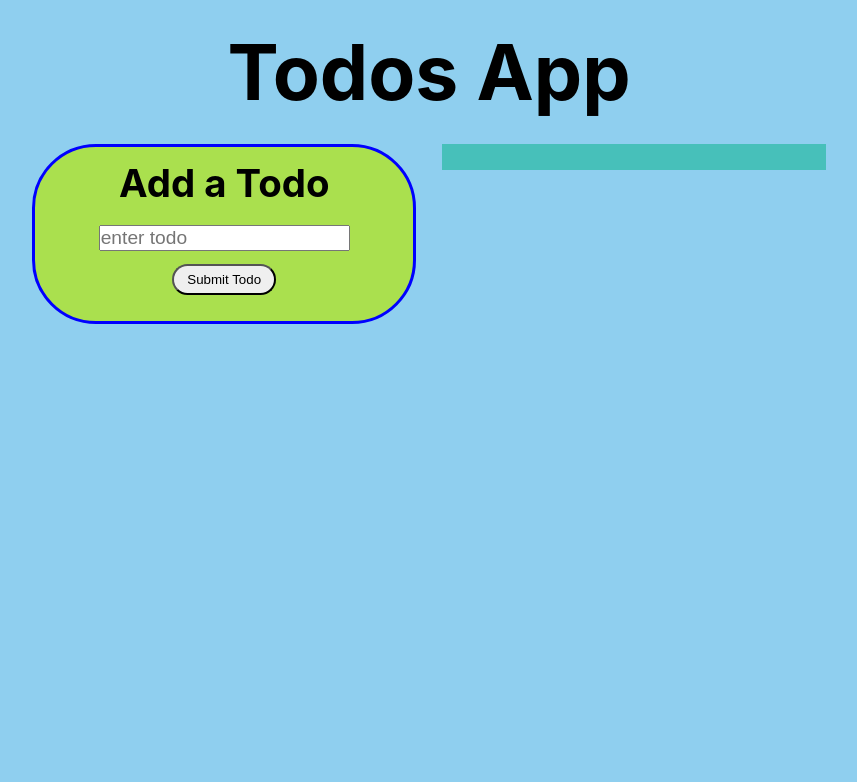
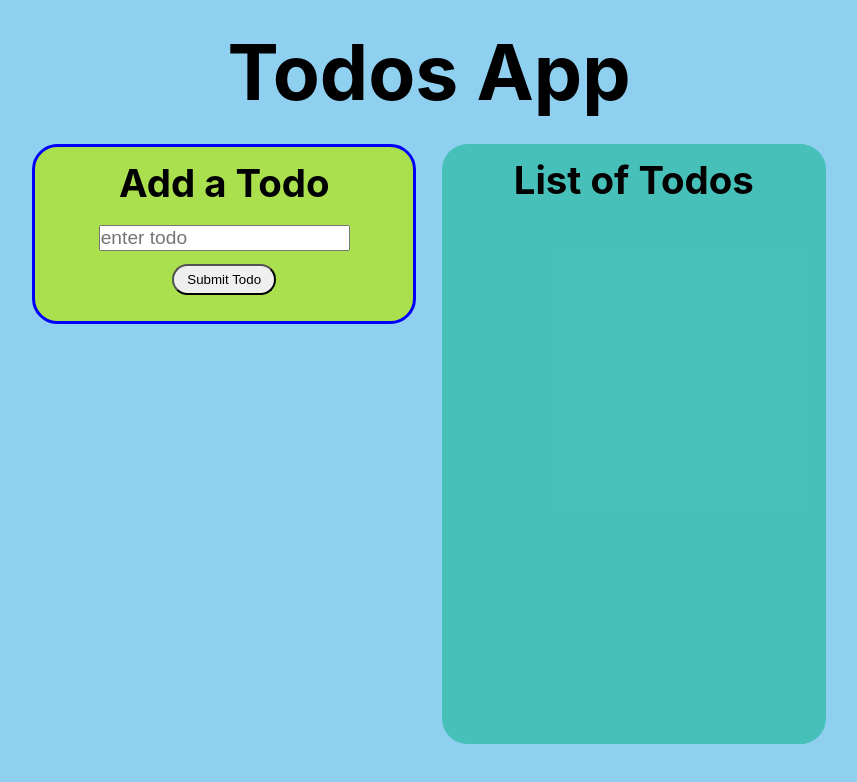
Before and after one commit to franco-ortega/demo-react-01-todos, a React (Create React App) app: page / in a window 1280 px wide. Shown: the top 782 px of the page, without its empty margins (211-1068 px from the left). Built offline with nearby package versions, Linux system fonts and the light colour scheme.

Commit message:
add height and overflow to TodoList

```diff
--- a/src/components/todos/AddTodo.module.css
+++ b/src/components/todos/AddTodo.module.css
@@ -1,6 +1,6 @@
 .AddTodo {
   border:  medium solid blue;
-  border-radius: 5vw;
+  border-radius: 2vw;
   background: hsla(75, 80%, 50%, 0.75);
   width: 30vw;
   padding: 1vw;
--- a/src/components/todos/Todo.module.css
+++ b/src/components/todos/Todo.module.css
@@ -6,6 +6,7 @@
 
   color: hsla(90, 85%, 80%, 0.9);
   font-size: 1.75vw;
+  text-align: left;
 }
 
 .Todo span {
--- a/src/components/todos/TodoList.jsx
+++ b/src/components/todos/TodoList.jsx
@@ -10,6 +10,7 @@ const TodoList = ({ todos }) => {
 
   return (
     <div className={styles.TodoList}>
+      <h2>List of Todos</h2>
       {allTheTodos}
     </div>
   );
--- a/src/components/todos/TodoList.module.css
+++ b/src/components/todos/TodoList.module.css
@@ -1,9 +1,14 @@
 .TodoList {
   background: hsla(175, 50%, 50%, 0.9);
-  /* height: 100%; */
+  border-radius: 2vw;
+  height: 75vh;
   width: 30vw;
   padding: 1vw;
   display: flex;
   flex-direction: column;
   gap: 1vw;
+
+  font-size: 2vw;
+  text-align: center;
+  overflow: auto;
 }
```
